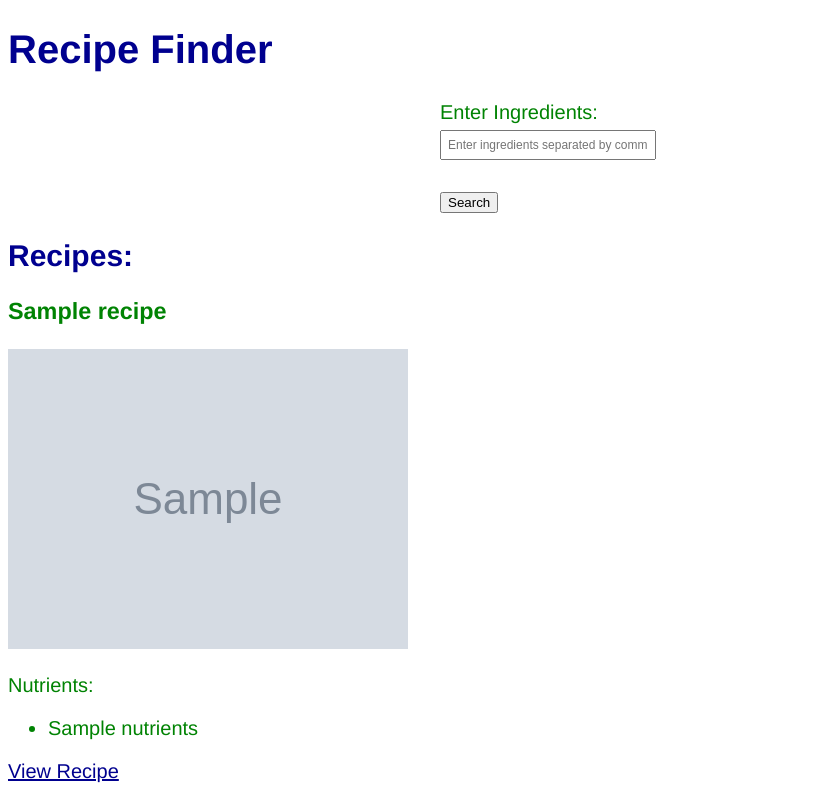
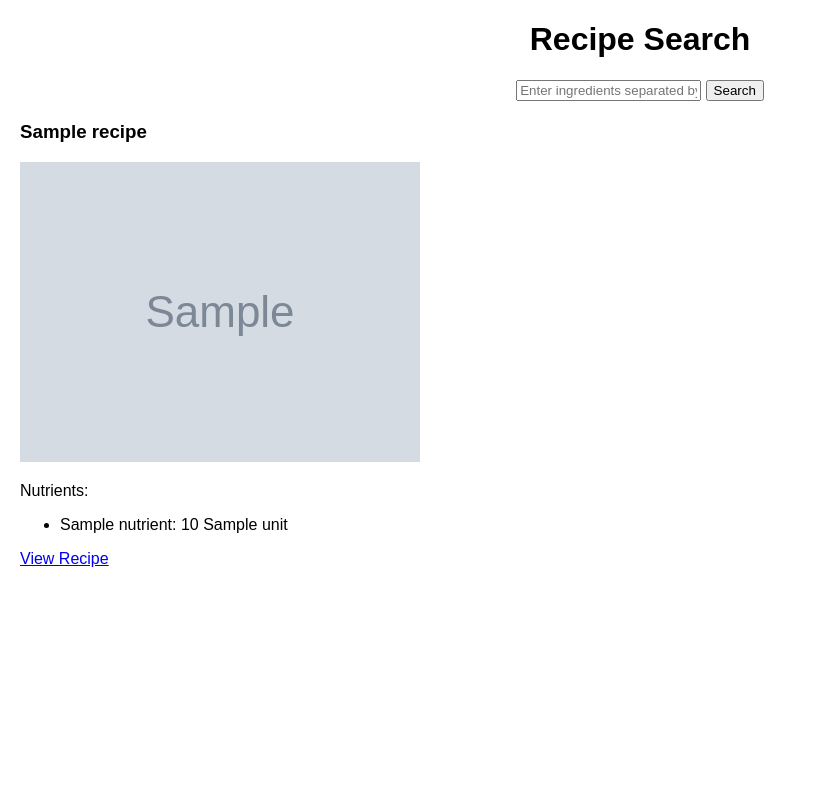
Before and after one commit to master-of-none/Internet-Web-and-Cloud, a Flask app: template final/templates/index.html in a window 1280 px wide. Shown: the whole page, without its empty margins (0-819 px from the left). Run offline with Flask 3, Linux system fonts and the light colour scheme; the template is opened without the code that fills it: most values are stand-ins (such as "Sample title", 1, 10 or a date in 2020); grey boxes marked "Sample" are stand-in pictures.

Commit message:
some more changes

```diff
--- a/final/app.py
+++ b/final/app.py
@@ -13,6 +13,73 @@
 SPOONACULAR_API_KEY = "279e119500fd40b3bca3dd8e6a3ef7aa"
 
 
+# def search_recipes(ingredients):
+#     url = "https://api.edamam.com/api/recipes/v2"
+#     params = {
+#         "type": "public",
+#         "q": ",".join(ingredients),
+#         "app_id": EDAMAM_API_ID,
+#         "app_key": EDAMAM_API_KEY,
+#         "limit": 5  # Number of recipes to retrieve
+#     }
+#     response = requests.get(url, params=params)
+#     data = response.json()
+#     #print(data)  # Print the API response
+#     return data.get("hits")  # Use data.get() to handle missing 'hits' key gracefully
+
+# # Get nutrition info
+# def get_nutritional_info(recipe_url):
+#     url = "https://api.spoonacular.com/recipes/extract"
+#     params = {
+#         "apiKey": SPOONACULAR_API_KEY,
+#         "url": recipe_url
+#     }
+#     response = requests.get(url, params=params)
+#     data = response.json()
+# #    print(data)  # Print the nutritional_info dictionary
+#     return data
+
+# @app.route("/", methods=["GET", "POST"])
+# def home():
+#     if request.method == "POST":
+#         ingredients = request.form.get("ingredients").split(",")
+
+#         recipes = search_recipes(ingredients)
+#         recipe_info = []
+
+#         for recipe in recipes:
+#             recipe_url = recipe["recipe"]["url"]
+#             nutritional_info = get_nutritional_info(recipe_url)
+#             recipe_info.append({
+#                 "title": recipe["recipe"]["label"],
+#                 "image": recipe["recipe"]["image"],
+#                 "url": recipe_url,
+#                 # "nutrients": nutritional_info["nutrients"]
+#                 "nutrients": nutritional_info["extendedIngredients"]
+#             })
+
+#         return render_template("index.html", recipes=recipe_info)
+#
+#     return render_template("index.html")
+
+# if __name__ == "__main__":
+#     app.run(debug=True)
+
+
+# Function to analyze nutrients using Edamam API
+def analyze_nutrients(ingredient):
+    url = "https://api.edamam.com/api/nutrition-data"
+    params = {
+        "app_id": EDAMAM_API_ID,
+        "app_key": EDAMAM_API_KEY,
+        "ingr": ingredient
+    }
+    response = requests.get(url, params=params)
+    data = response.json()
+    nutrients = data.get("totalNutrients", {})
+    return nutrients
+
+# Function to search recipes using Edamam API
 def search_recipes(ingredients):
     url = "https://api.edamam.com/api/recipes/v2"
     params = {
@@ -24,10 +91,10 @@
     }
     response = requests.get(url, params=params)
     data = response.json()
-    #print(data)  # Print the API response
-    return data.get("hits")  # Use data.get() to handle missing 'hits' key gracefully
+    hits = data.get("hits")
+    return hits
 
-# Get nutrition info
+# Function to get nutritional info using Spoonacular API
 def get_nutritional_info(recipe_url):
     url = "https://api.spoonacular.com/recipes/extract"
     params = {
@@ -36,31 +103,44 @@
     }
     response = requests.get(url, params=params)
     data = response.json()
-#    print(data)  # Print the nutritional_info dictionary
+    nutrients = data.get("nutrition", {}).get("nutrients", [])
     return data
 
-@app.route("/", methods=["GET", "POST"])
+@app.route("/", methods=["GET"])
 def home():
-    if request.method == "POST":
+    return render_template("index.html")
+
+@app.route("/", methods=["POST"])
+def search():
         ingredients = request.form.get("ingredients").split(",")
 
+        # Search recipes
         recipes = search_recipes(ingredients)
         recipe_info = []
 
+        # Analyze nutrients for each recipe
         for recipe in recipes:
             recipe_url = recipe["recipe"]["url"]
             nutritional_info = get_nutritional_info(recipe_url)
+            ingredients = nutritional_info.get("extendedIngredients", [])
+            nutrients = []
+            for ingredient in ingredients:
+                nutrient = analyze_nutrients(ingredient["name"])
+                nutrients.append({
+                    "name": ingredient["name"],
+                    "amount": ingredient.get("amount", ""),
+                    "unit": ingredient.get("unit", ""),
+                    "nutrient": nutrient
+                })
             recipe_info.append({
                 "title": recipe["recipe"]["label"],
                 "image": recipe["recipe"]["image"],
                 "url": recipe_url,
-                # "nutrients": nutritional_info["nutrients"]
-                "nutrients": nutritional_info["extendedIngredients"]
+                "nutrients": nutrients
             })
 
         return render_template("index.html", recipes=recipe_info)
 
-    return render_template("index.html")
 
 if __name__ == "__main__":
     app.run(debug=True)
--- /dev/null
+++ b/final/static/style.css
@@ -0,0 +1,59 @@
+body {
+  font-family: Arial, sans-serif;
+  margin: 20px;
+}
+
+h1 {
+  text-align: center;
+}
+
+form {
+  text-align: center;
+  margin-bottom: 20px;
+}
+
+.recipe-list {
+  display: flex;
+  flex-wrap: wrap;
+  justify-content: center;
+}
+
+.recipe-item {
+  width: 300px;
+  margin: 20px;
+  padding: 10px;
+  border: 1px solid #ccc;
+}
+
+.recipe-item img {
+  width: 100%;
+  height: auto;
+  margin-bottom: 10px;
+}
+
+.recipe-item h3 {
+  margin: 0;
+}
+
+.recipe-item ul {
+  margin: 0;
+  padding: 0;
+  list-style: none;
+}
+
+.recipe-item ul li {
+  margin-bottom: 5px;
+}
+
+.recipe-item a {
+  display: block;
+  text-align: center;
+  margin-top: 10px;
+  text-decoration: none;
+  color: #333;
+  font-weight: bold;
+}
+
+.recipe-item a:hover {
+  text-decoration: underline;
+}
--- a/final/templates/index.html
+++ b/final/templates/index.html
@@ -2,42 +2,32 @@
 <html>
 
 <head>
-  <title>Recipe Finder</title>
-  <link rel="stylesheet" type="text/css" href="{{ url_for('static', filename='style.css') }}">
+  <title>Recipe Search</title>
+  <link rel="stylesheet" href="{{ url_for('static', filename='style.css') }}">
 </head>
 
 <body>
-  <h1>Recipe Finder</h1>
+  <h1>Recipe Search</h1>
   <form action="/" method="POST">
-    <label for="ingredients">Enter Ingredients:</label><br>
-    <input type="text" id="ingredients" name="ingredients" placeholder="Enter ingredients separated by commas"
-      required><br><br>
+    <input type="text" name="ingredients" placeholder="Enter ingredients separated by commas">
     <input type="submit" value="Search">
   </form>
-
-  {% if recipes %}
-  <h2>Recipes:</h2>
-  <div class="recipe-list">
+  <div class="recipe-container">
     {% for recipe in recipes %}
-    <div class="recipe-item">
+    <div class="recipe-card">
       <h3>{{ recipe.title }}</h3>
       <img src="{{ recipe.image }}" alt="{{ recipe.title }}">
-      <!-- <p>Nutrients:</p> -->
-      <!-- <ul> -->
-      <!--   {% for nutrient in recipe.nutrients %} -->
-      <!--   <li>{{ nutrient.title }}: {{ nutrient.amount }} {{ nutrient.unit }}</li> -->
-      <!--   {% endfor %} -->
-      <!-- </ul> -->
       <p>Nutrients:</p>
       <ul>
-        <li>{{ recipe.nutrients }}</li>
+        {% for nutrient in recipe.nutrients %}
+        <!-- <li>{{ nutrient.original }}</li> -->
+        <li>{{ nutrient.name }}: {{ nutrient.amount }} {{ nutrient.unit }}</li>
+        {% endfor %}
       </ul>
-
       <a href="{{ recipe.url }}" target="_blank">View Recipe</a>
     </div>
     {% endfor %}
   </div>
-  {% endif %}
 </body>
 
 </html>
```
